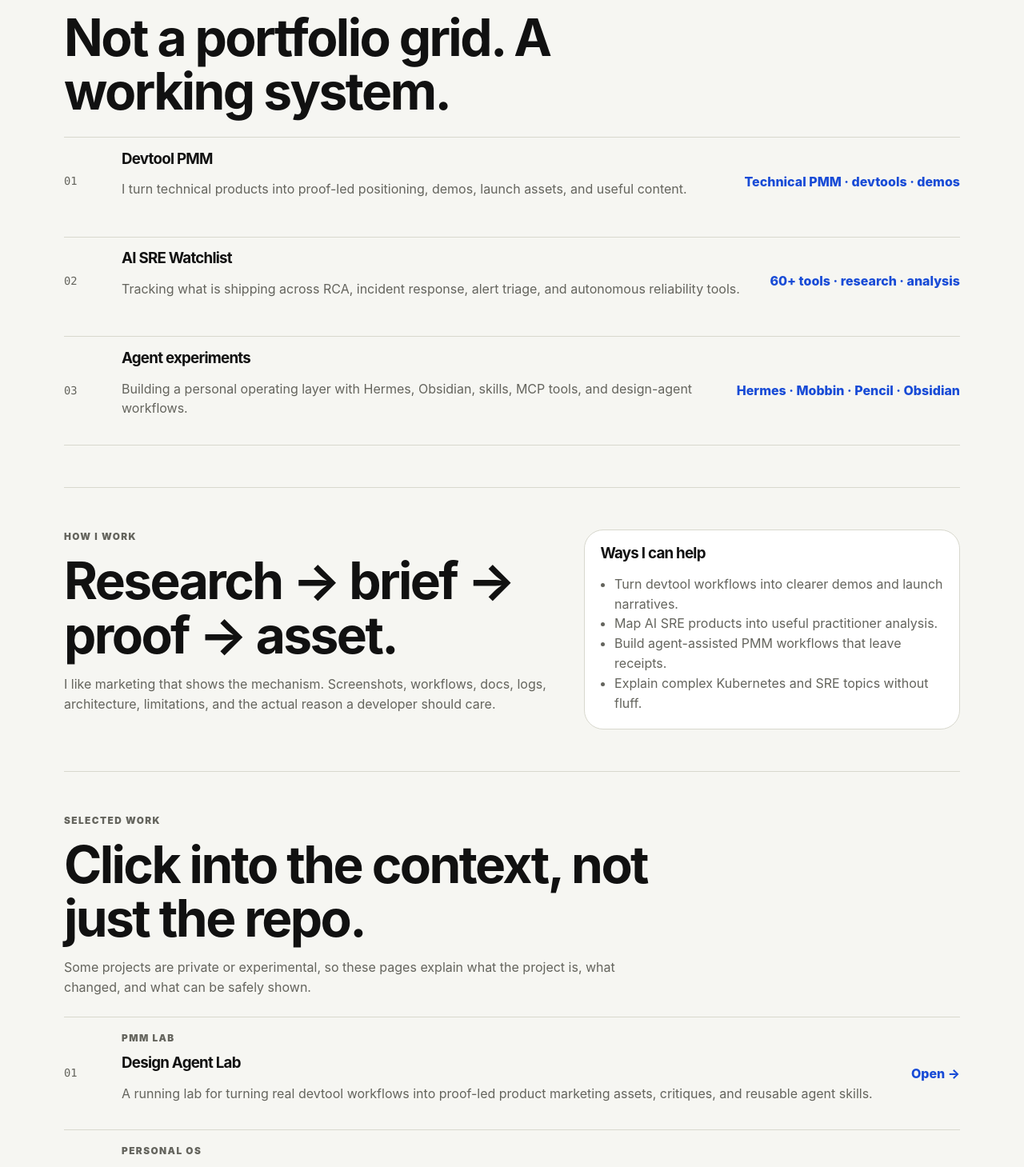
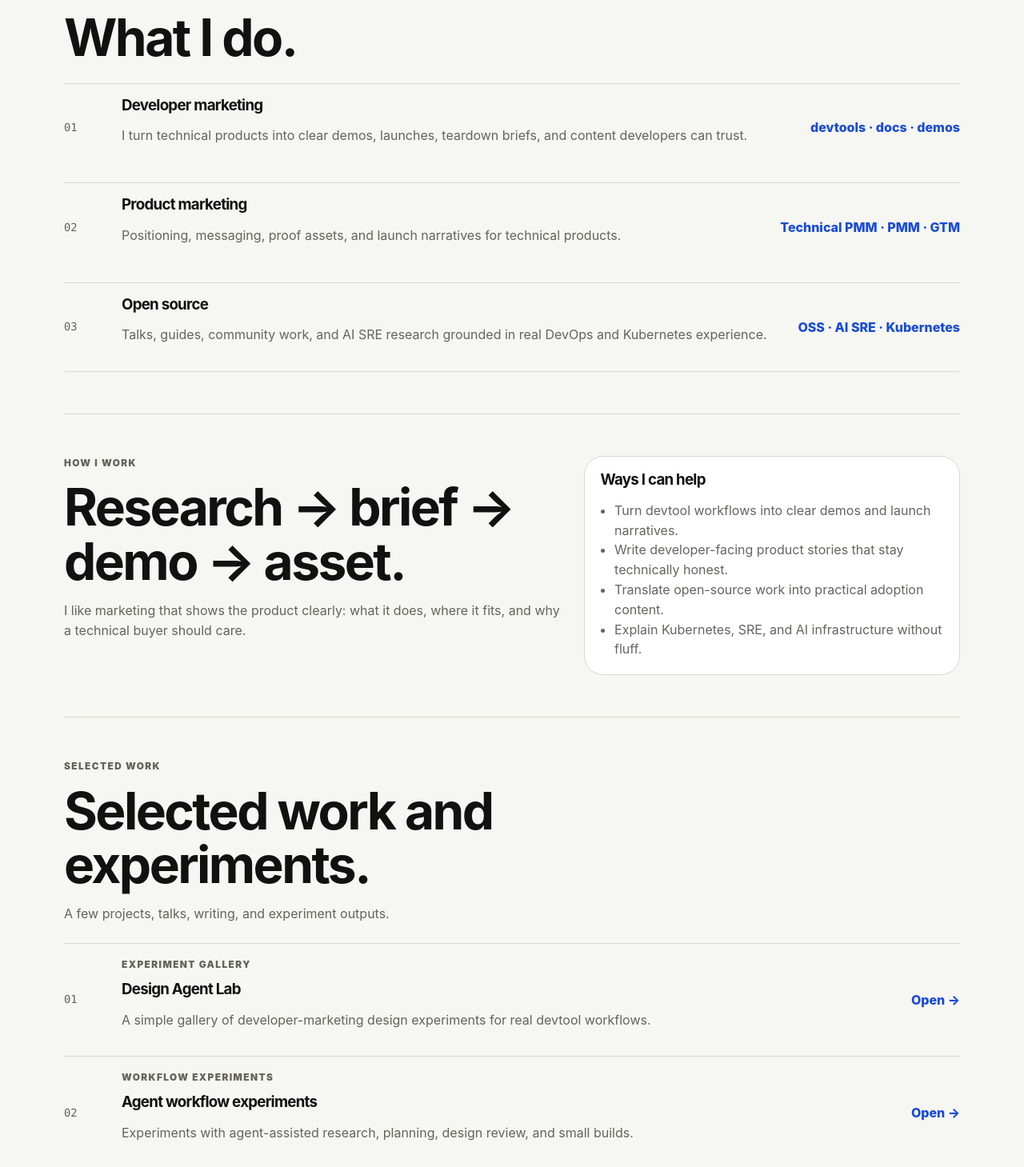
Before and after one commit to pavangudiwada/personal-website, a Next.js app: page / in a window 1280 px wide. Shown: the part 840-2299 px from the top of the page at 80% size. Built offline with nearby package versions, Linux system fonts and the light colour scheme.

Commit message:
fix: simplify public website positioning

```diff
--- a/src/app/layout.js
+++ b/src/app/layout.js
@@ -3,8 +3,8 @@ import Navbar from '@/components/Navbar';
 import { Analytics } from '@vercel/analytics/next';
 
 export const metadata = {
-    title: 'Pavan Gudiwada | Developer Marketing, AI SRE, Agent Experiments',
-    description: 'Personal website of Pavan Gudiwada: product marketing for devtools, AI SRE research, Hermes agent experiments, talks, writing, and videos.',
+    title: 'Pavan Gudiwada | Developer Marketing, Product Marketing, Open Source',
+    description: 'Personal website of Pavan Gudiwada: developer marketing, product marketing for devtools, open source, AI SRE research, talks, writing, and videos.',
     icons: {
         icon: '/favicon.ico',
     },
--- a/src/app/page.js
+++ b/src/app/page.js
@@ -15,21 +15,21 @@ const socialLinks = [
 const proofLoops = [
     {
         number: '01',
-        title: 'Devtool PMM',
-        body: 'I turn technical products into proof-led positioning, demos, launch assets, and useful content.',
-        meta: 'Technical PMM · devtools · demos'
+        title: 'Developer marketing',
+        body: 'I turn technical products into clear demos, launches, teardown briefs, and content developers can trust.',
+        meta: 'devtools · docs · demos'
     },
     {
         number: '02',
-        title: 'AI SRE Watchlist',
-        body: 'Tracking what is shipping across RCA, incident response, alert triage, and autonomous reliability tools.',
-        meta: '60+ tools · research · analysis'
+        title: 'Product marketing',
+        body: 'Positioning, messaging, proof assets, and launch narratives for technical products.',
+        meta: 'Technical PMM · PMM · GTM'
     },
     {
         number: '03',
-        title: 'Agent experiments',
-        body: 'Building a personal operating layer with Hermes, Obsidian, skills, MCP tools, and design-agent workflows.',
-        meta: 'Hermes · Mobbin · Pencil · Obsidian'
+        title: 'Open source',
+        body: 'Talks, guides, community work, and AI SRE research grounded in real DevOps and Kubernetes experience.',
+        meta: 'OSS · AI SRE · Kubernetes'
     }
 ];
 
@@ -69,10 +69,10 @@ export default function Home() {
         <main className="site-shell">
             <section className="profile-hero">
                 <div className="hero-left">
-                    <p className="eyebrow">Product marketing · AI SRE · agent workflows</p>
+                    <p className="eyebrow">Developer marketing · product marketing · open source</p>
                     <h1>Pavan Gudiwada</h1>
                     <p className="hero-lede">
-                        I work on developer marketing, AI SRE research, and agent-assisted workflows. The common thread is simple: explain technical products with real proof, useful demos, and practitioner-level clarity.
+                        I work on developer marketing for technical products: demos, launches, teardown briefs, open-source storytelling, and product marketing that proves the point instead of overexplaining it.
                     </p>
                     <div className="hero-actions">
                         <Link href="/work" className="primary-button">Browse work</Link>
@@ -90,8 +90,8 @@ export default function Home() {
                     />
                     <div>
                         <p className="card-kicker">Available for</p>
-                        <h2>Devtool product storytelling</h2>
-                        <p>Positioning, proof-led demos, launch narratives, AI SRE research, and agent workflow experiments.</p>
+                        <h2>Developer marketing for devtools</h2>
+                        <p>Demos, launches, docs-adjacent content, OSS narratives, and proof-led product marketing.</p>
                     </div>
                     <div className="social-links">
                         {socialLinks.map((link) => (
@@ -106,7 +106,7 @@ export default function Home() {
             <section className="section-block">
                 <div className="section-heading compact-heading">
                     <p className="eyebrow">Current proof loops</p>
-                    <h2>Not a portfolio grid. A working system.</h2>
+                    <h2>What I do.</h2>
                 </div>
                 <div className="proof-list">
                     {proofLoops.map((loop) => (
@@ -125,18 +125,18 @@ export default function Home() {
             <section className="section-block split-section">
                 <div>
                     <p className="eyebrow">How I work</p>
-                    <h2>Research → brief → proof → asset.</h2>
+                    <h2>Research → brief → demo → asset.</h2>
                     <p>
-                        I like marketing that shows the mechanism. Screenshots, workflows, docs, logs, architecture, limitations, and the actual reason a developer should care.
+                        I like marketing that shows the product clearly: what it does, where it fits, and why a technical buyer should care.
                     </p>
                 </div>
                 <div className="note-card">
                     <h3>Ways I can help</h3>
                     <ul>
-                        <li>Turn devtool workflows into clearer demos and launch narratives.</li>
-                        <li>Map AI SRE products into useful practitioner analysis.</li>
-                        <li>Build agent-assisted PMM workflows that leave receipts.</li>
-                        <li>Explain complex Kubernetes and SRE topics without fluff.</li>
+                        <li>Turn devtool workflows into clear demos and launch narratives.</li>
+                        <li>Write developer-facing product stories that stay technically honest.</li>
+                        <li>Translate open-source work into practical adoption content.</li>
+                        <li>Explain Kubernetes, SRE, and AI infrastructure without fluff.</li>
                     </ul>
                 </div>
             </section>
@@ -144,8 +144,8 @@ export default function Home() {
             <section className="section-block">
                 <div className="section-heading compact-heading">
                     <p className="eyebrow">Selected work</p>
-                    <h2>Click into the context, not just the repo.</h2>
-                    <p>Some projects are private or experimental, so these pages explain what the project is, what changed, and what can be safely shown.</p>
+                    <h2>Selected work and experiments.</h2>
+                    <p>A few projects, talks, writing, and experiment outputs.</p>
                 </div>
                 <div className="project-list editorial-list">
                     {caseStudies.map((project, index) => (
--- a/src/data/work.js
+++ b/src/data/work.js
@@ -1,8 +1,10 @@
 export const categories = [
     { id: 'all', label: 'All' },
-    { id: 'pmm', label: 'PMM' },
+    { id: 'dev-marketing', label: 'Dev Marketing' },
+    { id: 'pmm', label: 'Product Marketing' },
+    { id: 'oss', label: 'Open Source' },
     { id: 'ai-sre', label: 'AI SRE' },
-    { id: 'agent-labs', label: 'Agent Labs' },
+    { id: 'agent-labs', label: 'Experiments' },
     { id: 'blogs', label: 'Writing' },
     { id: 'videos', label: 'Videos' },
     { id: 'talks', label: 'Talks' }
@@ -12,47 +14,47 @@ export const caseStudies = [
     {
         slug: 'design-agent-lab',
         title: 'Design Agent Lab',
-        label: 'PMM lab',
-        category: 'pmm',
+        label: 'Experiment gallery',
+        category: 'dev-marketing',
         year: '2026',
         status: 'active',
-        summary: 'A running lab for turning real devtool workflows into proof-led product marketing assets, critiques, and reusable agent skills.',
-        problem: 'Most of the repo work behind this is private or experimental. A GitHub link alone does not explain what happened, why it matters, or what improved.',
-        outcome: 'The public version shows the method: pick one real devtool workflow, collect source proof, use Mobbin/reference patterns, create multiple layouts, then critique and improve the output.',
-        safeNote: 'Only sanitized public-facing experiment outputs are shown here. No private prompts, credentials, repo notes, client material, or internal workflow files are exposed.',
+        summary: 'A simple gallery of developer-marketing design experiments for real devtool workflows.',
+        problem: 'Early experiments explored how to turn a product workflow into a clearer marketing asset.',
+        outcome: 'The gallery shows the visual progression: v1 sheets, stronger mid-runs, and recent outputs with better hierarchy and proof.',
+        note: 'Experiment outputs.',
         href: '/work/design-agent-lab',
         external: 'https://github.com/pavangudiwada/design-agent-lab',
-        metrics: ['35+ experiment runs', 'desktop + social variants', '2-3 QA passes on stronger runs'],
+        metrics: ['v1 contact sheets', 'desktop + social variants', 'recent QA contact sheets'],
         process: [
-            'Research real devtool feature and collect public source material.',
-            'Use Mobbin/reference inspiration for structure without copying screens.',
-            'Generate multiple website/social directions, then critique hierarchy, proof, and readability.',
-            'Keep only sanitized outputs that explain the experiment without leaking private context.'
+            'Pick one real devtool workflow.',
+            'Collect source screenshots, docs, or product context.',
+            'Create website/social directions around the workflow.',
+            'Review hierarchy, spacing, readability, and whether the asset makes sense quickly.'
         ],
         gallery: [
-            { src: '/images/case-studies/design-agent-lab/neon-contact-sheet.png', alt: 'Neon branching experiment contact sheet', caption: 'Earlier experiment: Neon branching workflow. Useful proof, still layout-heavy.' },
-            { src: '/images/case-studies/design-agent-lab/upstash-contact-sheet.png', alt: 'Upstash QStash schedules experiment contact sheet', caption: 'Mid-run experiment: clearer source-to-asset framing and stronger social variants.' },
-            { src: '/images/case-studies/design-agent-lab/trigger-contact-sheet.png', alt: 'Trigger.dev realtime runs experiment contact sheet', caption: 'Recent run: more complete static set with website/social variants and QA contact sheet.' }
+            { version: 'v1', src: '/images/case-studies/design-agent-lab/neon-contact-sheet.png', alt: 'Neon branching experiment contact sheet', caption: 'Neon branching workflow.' },
+            { version: 'v1.5', src: '/images/case-studies/design-agent-lab/upstash-contact-sheet.png', alt: 'Upstash QStash schedules experiment contact sheet', caption: 'Upstash QStash schedules.' },
+            { version: 'recent', src: '/images/case-studies/design-agent-lab/trigger-contact-sheet.png', alt: 'Trigger.dev realtime runs experiment contact sheet', caption: 'Trigger.dev realtime runs.' }
         ]
     },
     {
         slug: 'hermes-agent-workflows',
-        title: 'Hermes agent workflows',
-        label: 'Personal OS',
+        title: 'Agent workflow experiments',
+        label: 'Workflow experiments',
         category: 'agent-labs',
         year: '2026',
         status: 'active',
-        summary: 'A WhatsApp-first agent workspace connected to memory, skills, Obsidian, GitHub, local machines, Mobbin, and project queues.',
-        problem: 'The interesting part is not “I use AI tools.” It is the operating system around them: memory, skills, project context, reviews, design references, and safe automation.',
-        outcome: 'The site explains the workflow in public terms: research → brief → plan → build → verify → save reusable skills. Private memories, chats, repo details, and credentials stay out.',
-        safeNote: 'Public page describes the system shape only. It does not expose private memory, WhatsApp content, private repositories, SSH targets, credentials, or client context.',
+        summary: 'Experiments with agent-assisted research, planning, design review, and small builds.',
+        problem: 'AI tools become more useful when they are tied to real research, source material, review loops, and shipping constraints.',
+        outcome: 'The angle is simple: use agents to make better technical marketing work faster, then verify the output.',
+        note: 'Workflow experiment.',
         href: '/work/hermes-agent-workflows',
-        metrics: ['WhatsApp-first workflow', 'skills + memory layer', 'GitHub and Obsidian loops'],
+        metrics: ['Research to brief', 'Build and review loops', 'Reusable workflows'],
         process: [
-            'Capture the user request and route it into the right workflow.',
-            'Load skills, inspect real files/repos, and use references instead of guessing.',
-            'Use agents/tools for build, research, QA, and browser verification.',
-            'Save reusable procedures as skills, not stale task logs.'
+            'Start with a clear brief.',
+            'Use references and source material before writing or designing.',
+            'Build a small output.',
+            'Review it like something someone can understand in 10 seconds.'
         ],
         gallery: []
     },
@@ -60,13 +62,13 @@ export const caseStudies = [
         slug: 'ai-sre-watchlist',
         title: 'AI SRE Watchlist',
         label: 'Research engine',
-        category: 'ai-sre',
+        category: 'oss',
         year: '2026',
         status: 'active',
         summary: 'A practitioner-curated map of AI SRE tools across RCA, alert triage, incident response, infra automation, and on-call workflows.',
         problem: 'AI SRE is noisy. Teams need a map of what is actually shipping, what each tool claims, and where the trust barrier still exists.',
         outcome: 'The work acts as a research engine for posts, talks, website sections, and technical product marketing analysis.',
-        safeNote: 'Public source only. No private vendor conversations or unpublished research notes are included.',
+        note: 'Open-source research project.',
         href: '/work/ai-sre-watchlist',
         external: 'https://github.com/pavangudiwada/awesome-ai-sre',
         metrics: ['60+ tools tracked', 'RCA + incident response map', 'Practitioner positioning'],
@@ -81,14 +83,14 @@ export const caseStudies = [
 
 export const archiveItems = [
     ...caseStudies,
-    { title: 'Devtool product marketing teardown workflow', summary: 'A repeatable research to brief to asset loop for technical SaaS: mechanism, proof, workflow, limitation, and CTA.', category: 'pmm', year: '2026', status: 'building', href: '/work/design-agent-lab' },
+    { title: 'Devtool product marketing teardown workflow', summary: 'A repeatable research to brief to asset loop for technical SaaS: mechanism, proof, workflow, limitation, and CTA.', category: 'dev-marketing', year: '2026', status: 'building', href: '/work/design-agent-lab' },
     { title: 'Managing Alerts at Scale: Practical Tips to Reduce Alert Fatigue', summary: 'Talk at CNCF Lucknow about managing Prometheus alerts at scale and reducing alert noise.', category: 'talks', year: '2025', status: 'published', href: 'https://x.com/cncglucknow/status/1927261542304686226' },
     { title: 'Building your DevOps co-pilot using HolmesGPT', summary: 'FSMK DevDays talk on building a practical DevOps co-pilot with open source AI.', category: 'talks', year: '2025', status: 'published', href: 'https://www.linkedin.com/posts/pavangudiwada_fsmkdevdays-freesoftware-opensource-activity-7285328874886901760-ZV9i' },
     { title: 'Open source AI agents', summary: 'CNCF Ahmedabad talk about open source AI agents for DevOps and infrastructure workflows.', category: 'talks', year: '2025', status: 'published', href: 'https://www.linkedin.com/posts/pavangudiwada_had-a-great-time-attending-and-speaking-at-activity-7276158792235409408-rtty' },
     { title: 'What does Prometheus scraping mean and how does it work?', summary: 'Short video explaining Prometheus scraping without overcomplicating the mental model.', category: 'videos', year: '2025', status: 'published', href: 'https://www.linkedin.com/posts/pavangudiwada_what-does-prometheus-scraping-mean-and-how-activity-7296555205838393344-EiQS' },
     { title: 'Learn how Prometheus works in 2 minutes', summary: 'Quick video guide to understand Prometheus fundamentals.', category: 'videos', year: '2025', status: 'published', href: 'https://www.linkedin.com/posts/pavangudiwada_learn-how-prometheus-works-in-2-minutes-activity-7294752532961050625-4PwK' },
     { title: 'AI Driven Developer Experience for Kubernetes', summary: 'Talk at Iview Labs about improving Kubernetes developer experience using AI.', category: 'talks', year: '2024', status: 'published', href: 'https://www.linkedin.com/posts/pavangudiwada_kubernetes-ai-developerexperience-activity-7239117047090036736-2kVT' },
-    { title: 'HolmesGPT - The Open Source On-Call/DevOps Agent', summary: 'Collabnix Docker Meetup talk about HolmesGPT and open source DevOps automation.', category: 'ai-sre', year: '2024', status: 'published', href: 'https://www.linkedin.com/posts/ajeetsraina_opensource-devops-kubernetes-activity-7229002694198239232-nQkx' },
+    { title: 'HolmesGPT - The Open Source On-Call/DevOps Agent', summary: 'Collabnix Docker Meetup talk about HolmesGPT and open source DevOps automation.', category: 'oss', year: '2024', status: 'published', href: 'https://www.linkedin.com/posts/ajeetsraina_opensource-devops-kubernetes-activity-7229002694198239232-nQkx' },
     { title: 'Troubleshooting Prometheus Alerts Faster Using Open Source AI Agents', summary: 'CNCF Hyderabad talk about using AI to troubleshoot Prometheus alerts.', category: 'ai-sre', year: '2024', status: 'published', href: 'https://www.linkedin.com/posts/cncf-hyderabad_cncfhyderabad-techmeetup-community-activity-7222850817555324928-lhC9' },
     { title: 'Responding to Incidents Faster Using Open Source AI Agents', summary: 'Bangalore SRE Meetup talk about AI agents for faster incident response.', category: 'ai-sre', year: '2024', status: 'published', href: 'https://www.linkedin.com/posts/pavangudiwada_bangalore-sre-july-month-meetup-sat-jul-activity-7217009452099493888-tS4-' },
     { title: 'Why This Kubernetes Thing?', summary: 'No fluff, bite-sized newsletter about Kubernetes concepts with Natan Yellin.', category: 'blogs', year: '2024', status: 'published', href: 'https://whyk8s.substack.com' },
```
Also changed, not shown: src/app/contact/page.js (+4 -4 lines), src/app/globals.css (+19 -4 lines), src/app/now/page.js (+8 -9 lines), src/app/work/[slug]/page.js (+14 -11 lines), src/app/work/page.js (+5 -3 lines).
